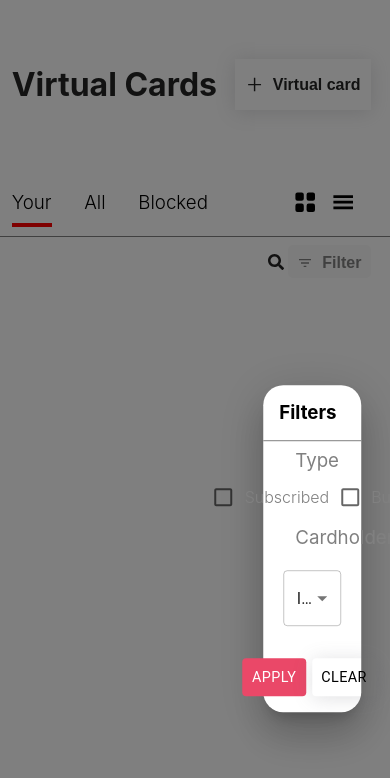
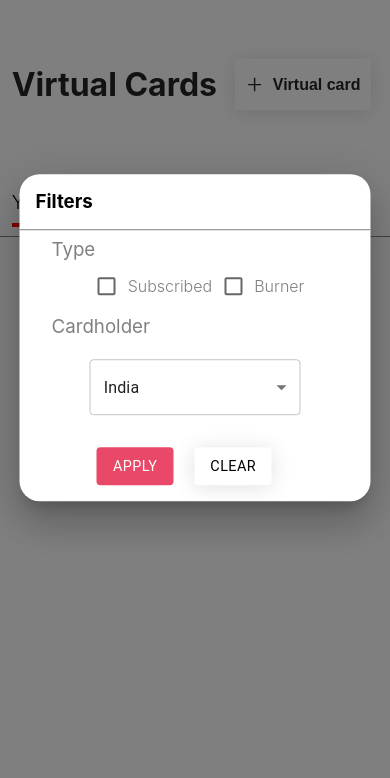
Before and after one commit to Pooran8898/Volopay, a React (Create React App) app: page / in a window 390 px wide. Both pictures are taken after a click on the button "Filter". Shown: the top 778 px of the page. Built offline with nearby package versions, Linux system fonts and the light colour scheme.

Commit message:
Responsiveness added for modal

```diff
--- a/src/Components/Modal/Modal.css
+++ b/src/Components/Modal/Modal.css
@@ -73,3 +73,11 @@
 .buttonContainer > .whiteButton:hover {
     box-shadow: rgba(100,100,111,0.2) 0px 2px 20px 0px;
 }
+
+@media (max-width:600px) {
+    .modalBox {
+        top: 40% !important;
+        left: 50% !important;
+        width: 90% !important;
+    }
+}
--- a/src/Components/Modal/Modal.jsx
+++ b/src/Components/Modal/Modal.jsx
@@ -29,7 +29,7 @@ export const FilterModal = ({ open, handlemodal }) => {
                 aria-labelledby="modal-modal-title"
                 aria-describedby="modal-modal-description"
             >
-                <Box sx={style}>
+                <Box sx={style} className="modalBox">
                     <div className='modalContainer'>
                         <div className="modalHeading">
                             <h3>Filters</h3>
```
